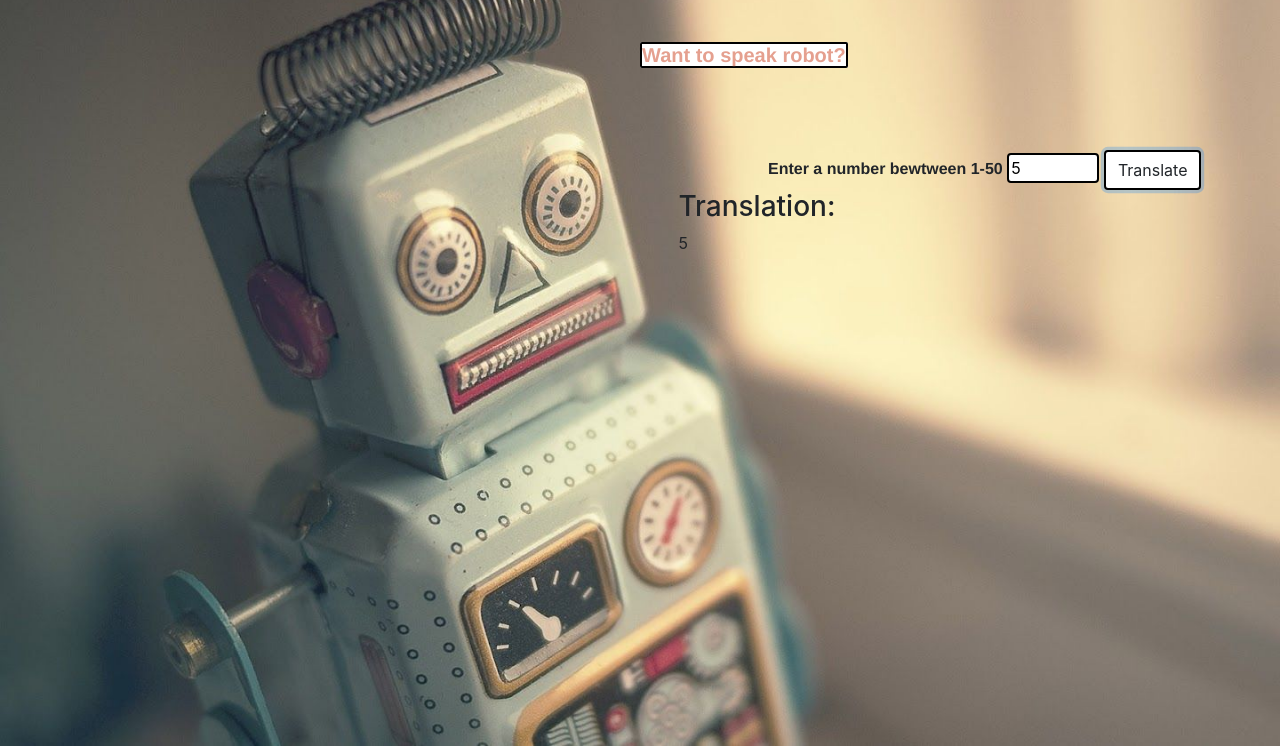
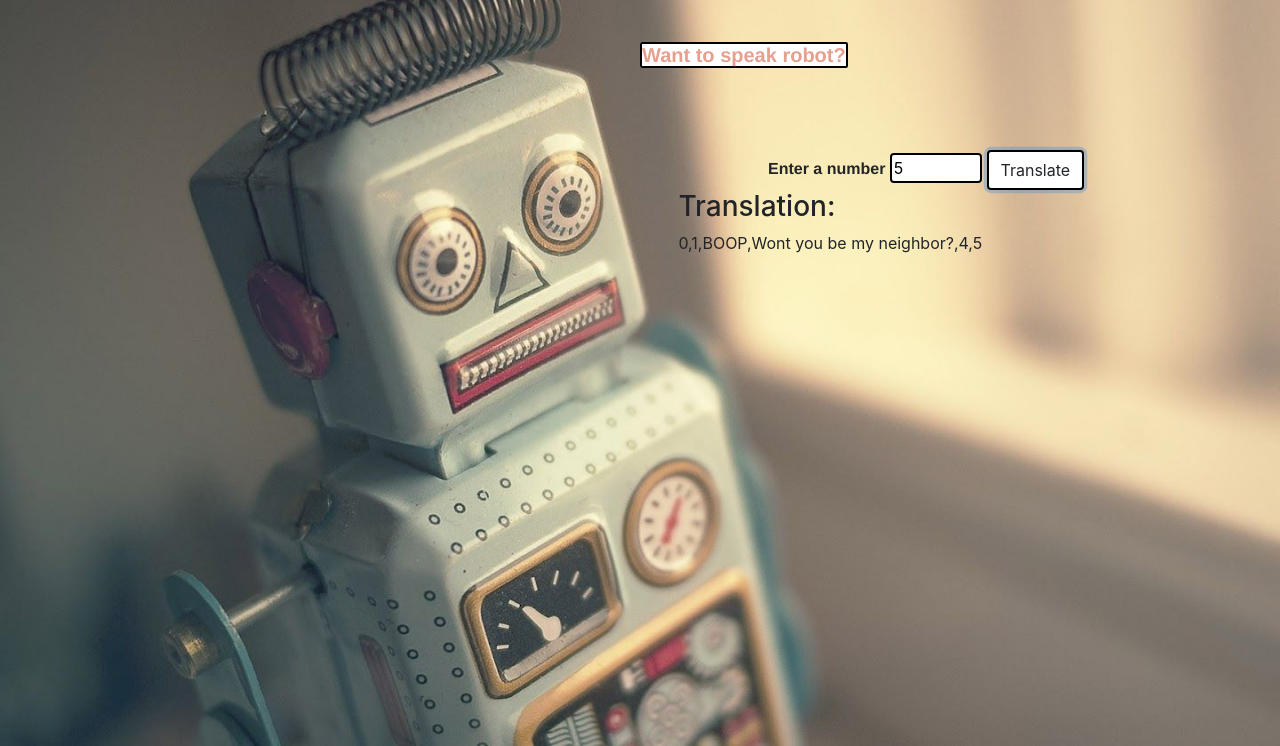
Before and after one commit to Medeirosseth/mr-robogers-neighborhood, a plain HTML site: page index.html in a window 1280 px wide. Both pictures are taken after typing "5" into the empty fields and a click on the button "Translate". Shown: the part 54-800 px from the top of the page. Drawn offline with nearby package versions, Linux system fonts and the light colour scheme.

Commit message:
bugfix scripts/readme

```diff
--- a/index.html
+++ b/index.html
@@ -19,7 +19,7 @@
   </div>
   <form id="formOne">
   <div id="number">
-    <label class=text>Enter a number bewtween 1-50</label>
+    <label class=text>Enter a number</label>
     <Input type="number" id="translator" placeholder="Enter Here">
       <button class="btn" type="submit">Translate</button>
   </div>
--- a/js/scripts.js
+++ b/js/scripts.js
@@ -1,22 +1,27 @@
-///Business logic
-
-const numbers = ["0","1","2","3","4","5","6","7","8","9"]
-function robotLanguage(number){
-  const numbers = ["0","1","2","3","4","5","6","7","8","9"]
-  const one = [1];
-  const two = [2];
-  const three = [3];
-
-    return robotLanguage
+function beepboop(slang) {
+  let robotSlang = [];
+  for(let index = 0; index<= slang; index ++){
+    if (index.toString().includes('3')){
+      robotSlang.push("Wont you be my neighbor?");
+    } else if (index.toString().includes('2')) {
+      robotSlang.push("BOOP");
+    } else if (index.toString().includes('2')) {
+      robotSlang.push("BEEP!");
+    } else {
+      robotSlang.push(index.toString());
+    }
+  }
+  return robotSlang
 }
 
 
-///User Interface
+//User Interface
 $(document).ready(function(){
-  $("#formOne").submit(function(event) {
-    event.preventDefault();
-   const robotLanguage = $("input#translator").val()
-    $("#results").text(robotLanguage);
+$("#formOne").submit(function(event) {
+  event.preventDefault();
+ let robotSlang = $("input#translator").val()
+ let robotLanguage = beepboop(robotSlang);
+  $("#results").text(robotLanguage.toString());
+});
 
-  });
 });
```
Also changed, not shown: 1 other file.
